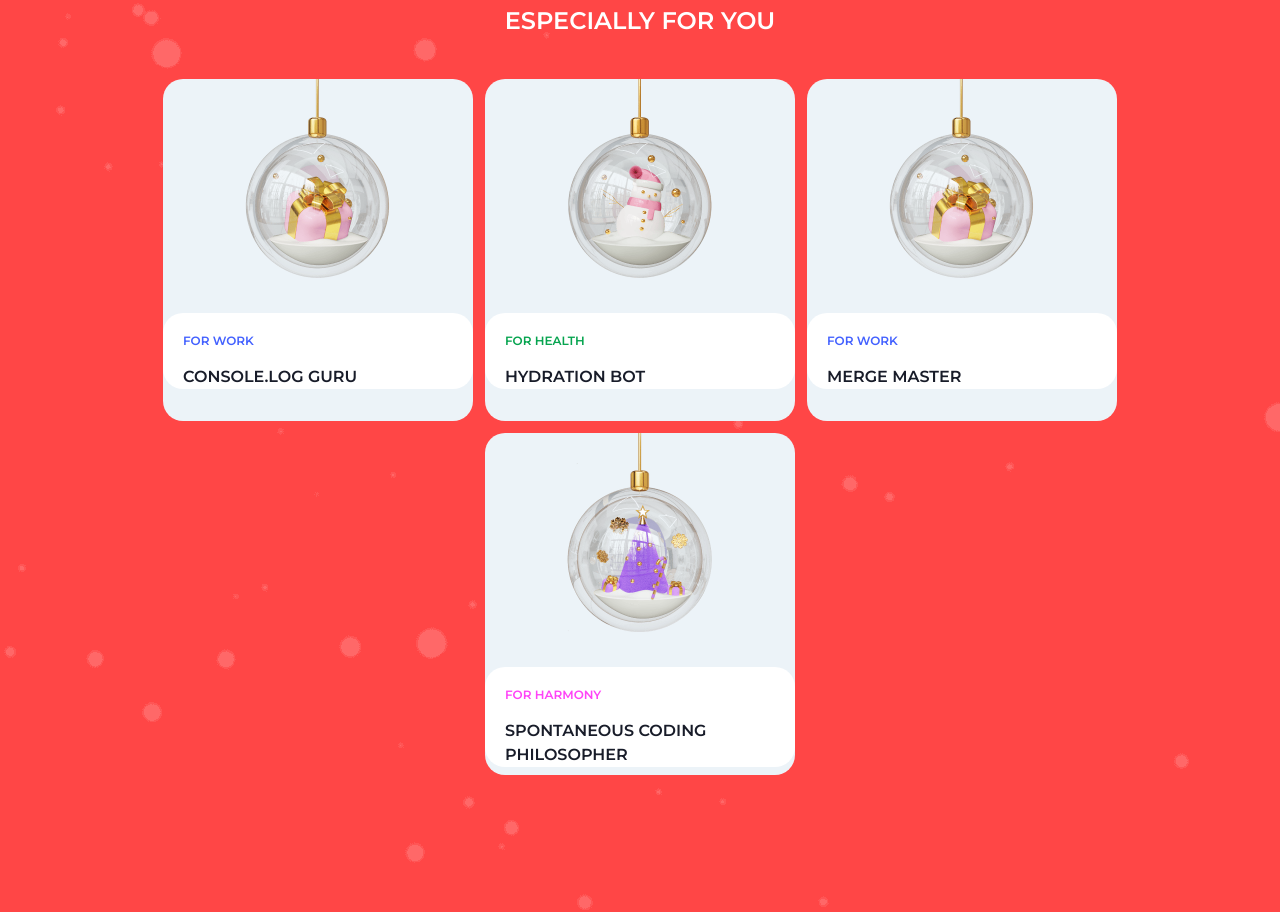
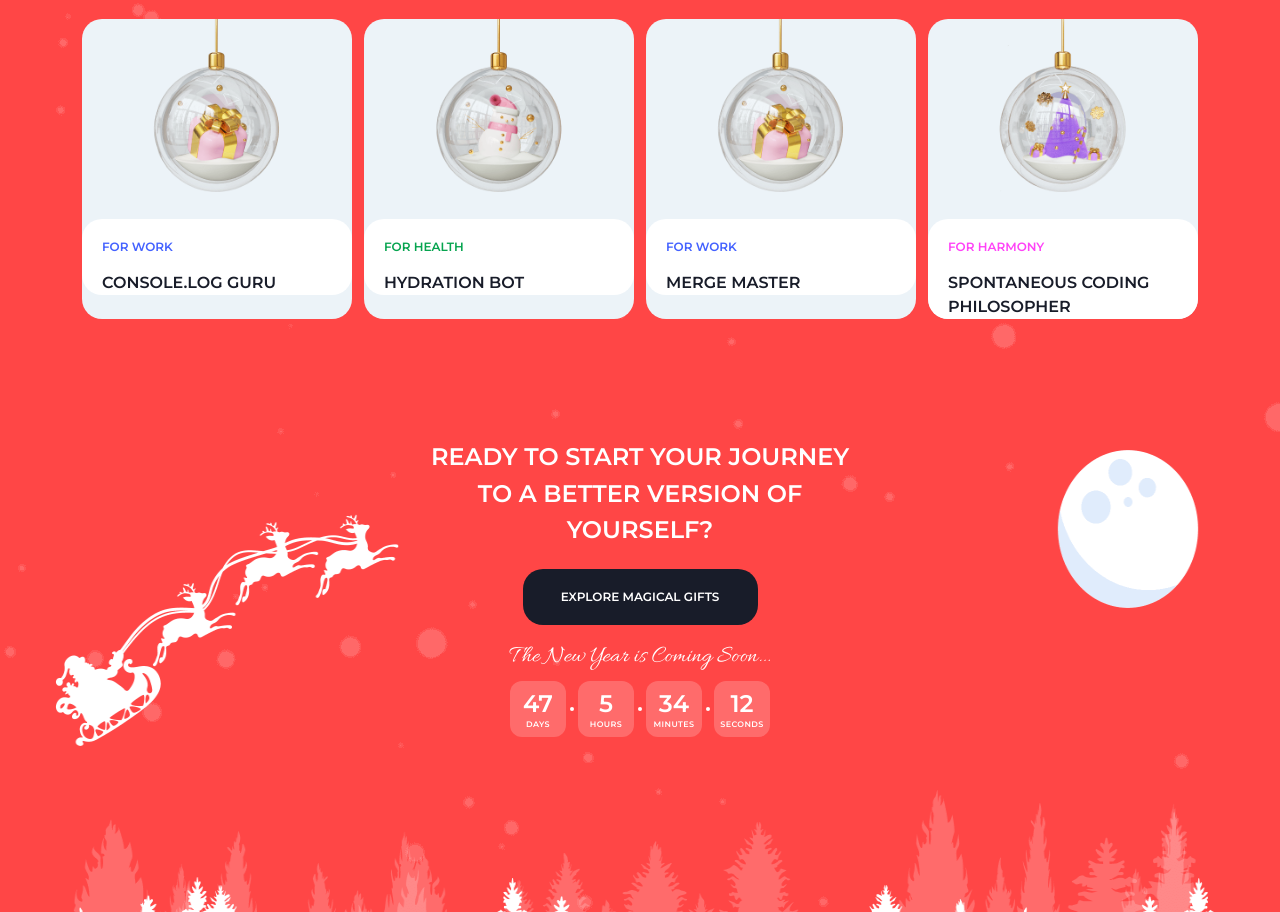
Before and after one commit to kanykeizulumova/Christmas-shop-for-RS-School, a website built with webpack: page christmas-shop/src/index.html in a window 1280 px wide. Shown: the part 1888-2800 px from the top of the page. Built offline with nearby package versions, Linux system fonts and the light colour scheme.

Commit message:
refactor: change some css styles

```diff
--- a/christmas-shop/src/styles/gift.css
+++ b/christmas-shop/src/styles/gift.css
@@ -2,6 +2,8 @@
 
 main {
     background-color: var(--primary);
+    border-radius: 20px;
+    overflow: hidden;
 }
 
 .gift-section {
@@ -11,19 +13,17 @@ main {
 }
 
 .gift-cards-container {
-    display: flex;
-    flex-direction: row;
-    flex-wrap: wrap;
+    display: grid;
+    grid-template-columns: repeat(4, 1fr);
     gap: 12px;
-    justify-content: center;
-    padding-bottom: 60px;
+    padding: 0 82px 60px;
 }
 
 .bg-garland {
     position: absolute;
     left: 0;
     top: 0;
-    width: 1440px;
+    width: 100%;
     height: 200px;
 }
 
@@ -32,6 +32,7 @@ main {
     flex-direction: column;
     align-items: center;
     padding-top: 60px;
+    gap: 20px;
 }
 
 .gift-text-container {
@@ -46,13 +47,32 @@ main {
     display: flex;
     flex-direction: row;
     gap: 8px;
+    margin-bottom: 20px;
 }
 
 .tabs {
     border-radius: 12px;
     height: 40px;
+    display: flex;
+    align-items: center;
+    justify-content: center;
+    cursor: pointer;
+    transition: background-color 0.3s;
+}
+
+.tabs:first-child {
+    background-color: var(--static-white20)
+}
+
+.tabs:first-child>.action-small {
+    color: var(--static-white);
+}
+
+.tabs:hover {
+    background-color: var(--static-white20);
 }
 
 .tabs>.action-small {
     padding: 12px 20px;
+    cursor: pointer;
 }
--- a/christmas-shop/src/styles/style.css
+++ b/christmas-shop/src/styles/style.css
@@ -111,6 +111,8 @@ p {
   background-color: var(--primary);
   background-image: url('../../assets/bg-snow.png');
   background-repeat: repeat;
+  border-radius: 20px;
+  overflow: hidden;
 }
 
 body {
@@ -118,6 +120,7 @@ body {
   margin: 0 auto;
   width: 100%;
   overflow-x: hidden;
+  background-color: var(--static-white);
 }
 
 header {
@@ -129,16 +132,16 @@ header {
   margin-left: 82px;
   margin-right: 82px;
   gap: 12px;
-  display: grid;
-  grid-template-columns: auto 1fr;
+  display: flex;
+  align-items: center;
+  justify-content: space-between;
   color: var(--dark);
 }
 
 .logo {
   display: flex;
+  align-items: center;
   gap: 8px;
-  margin-top: 12px;
-  margin-bottom: 12px;
 }
 
 .logo>p {
@@ -155,7 +158,7 @@ header {
 
 .items-container {
   display: flex;
-  justify-content: flex-end;
+  align-items: center;
   gap: 8px;
   color: var(--dark);
 }
@@ -163,12 +166,24 @@ header {
 .item {
   height: 40px;
   border-radius: 12px;
-  padding: 24px 20px;
+  padding: 12px 20px;
+  display: flex;
+  align-items: center;
+  justify-content: center;
 }
 
 .item>a {
   text-decoration: none;
   color: inherit;
+}
+
+.item.active {
+  background: var(--Primary-10, #FF46461A);
+  border-radius: 12px;
+}
+
+.item.active>a {
+  color: var(--primary);
 }
 
 .desktop-only {
@@ -180,16 +195,12 @@ header {
   display: flex;
   flex-direction: column;
   gap: 60px;
-  cursor: pointer;
 }
 
 .footer-cards {
-  display: flex;
-  flex-direction: row;
+  display: grid;
+  grid-template-columns: repeat(3, 1fr);
   gap: 12px;
-  border-radius: 60px;
-  flex-wrap: wrap;
-  justify-content: center;
 }
 
 .footer-santa,
@@ -201,6 +212,8 @@ header {
   gap: 12px;
   border-radius: 20px;
   background-color: var(--content-background);
+  text-decoration: none;
+  color: inherit;
 }
 
 .santa-card,
@@ -209,8 +222,6 @@ header {
   width: 80px;
   height: 80px;
   margin-top: 20px;
-  margin-left: 168.67px;
-  margin-right: 168.67px;
 }
 
 .action-large {
@@ -270,6 +281,8 @@ header {
 .footer-p {
   margin-top: 0;
   margin-bottom: 0;
+  text-decoration: none;
+  color: inherit;
 }
 
 .footer-p:hover {
@@ -327,6 +340,11 @@ header {
   padding: 20px 0;
 }
 
+.hero-btn a {
+  color: var(--static-white);
+  text-decoration: none;
+}
+
 .hero-up {
   margin: 0 0;
 }
@@ -343,22 +361,30 @@ header {
 }
 
 .about-section {
-  padding: 60px 8px;
+  padding: 60px 82px;
 }
 
 .about-container {
   background-color: var(--static-white);
   border-radius: 20px;
   max-width: 1276px;
-  display: flex;
-  flex-direction: row;
-  justify-self: center
+  display: grid;
+  grid-template-columns: 1fr 1fr;
+  margin: 0 auto;
+  overflow: hidden;
 }
 
 .santa-about {
   border-radius: 20px;
   border-style: none;
-  height: 528px;
+  width: 100%;
+  height: 100%;
+  object-fit: cover;
+}
+
+.image-container {
+  overflow: hidden;
+  border-radius: 0 20px 20px 0;
 }
 
 .abt-container {
@@ -459,25 +485,23 @@ header {
 }
 
 .best-gifts-cards {
-  display: flex;
-  flex-direction: row;
+  display: grid;
+  grid-template-columns: repeat(4, 1fr);
   gap: 12px;
-  flex-wrap: wrap;
-  justify-content: center;
 }
 
 .gifts-card {
-  width: 310px;
-  height: 342px;
   border-radius: 20px;
   background-color: var(--content-background);
   display: flex;
   flex-direction: column;
+  overflow: hidden;
 }
 
 .image-card>img {
-  width: 310px;
-  height: 230px;
+  width: 100%;
+  height: auto;
+  display: block;
 }
 
 .gifts-card-container {
@@ -511,3 +535,112 @@ header {
 .harmony {
   color: var(--tag-pink);
 }
+
+.cta-section {
+  position: relative;
+  min-height: 668px;
+  border-bottom-left-radius: 20px;
+  border-bottom-right-radius: 20px;
+  color: var(--static-white);
+  overflow: hidden;
+}
+
+.bg-forest {
+  position: absolute;
+  left: 0;
+  top: 0;
+  width: 100%;
+  height: 100%;
+  border-bottom-left-radius: 20px;
+  border-bottom-right-radius: 20px;
+}
+
+
+.cta-section-container {
+  max-width: 1276px;
+  margin: 60px auto;
+  position: relative;
+  z-index: 1;
+}
+
+.cta-cont {
+  max-width: 426px;
+  margin: 60px auto;
+  display: flex;
+  flex-direction: column;
+  gap: 20px;
+  align-items: center;
+  text-align: center;
+}
+
+.cta-cont>h2 {
+  margin-top: 0;
+  margin-bottom: 0;
+}
+
+.cta-cont>button {
+  border-radius: 20px;
+  border-style: none;
+  background-color: var(--dark);
+  width: 235px;
+  height: 56px;
+  cursor: pointer;
+}
+
+.cta-cont>button>.action-small {
+  color: var(--static-white);
+}
+
+.timer-container {
+  display: flex;
+  flex-direction: column;
+  align-items: center;
+  gap: 12px;
+}
+
+.timer-container>.caption {
+  margin: 0;
+}
+
+.countdown {
+  display: flex;
+  flex-direction: row;
+  align-items: center;
+  gap: 4px;
+}
+
+.countdown__item {
+  display: flex;
+  flex-direction: column;
+  align-items: center;
+  justify-content: center;
+  width: 56px;
+  height: 56px;
+  background-color: var(--static-white20);
+  border-radius: 12px;
+}
+
+.countdown__value {
+  font-family: var(--main-font);
+  font-size: 24px;
+  font-weight: 600;
+  line-height: 130%;
+  color: var(--static-white);
+}
+
+.countdown__label {
+  font-family: var(--main-font);
+  font-size: 8px;
+  font-weight: 600;
+  line-height: 130%;
+  letter-spacing: 0.05em;
+  text-transform: uppercase;
+  color: var(--static-white);
+}
+
+.countdown__divider {
+  width: 4px;
+  height: 4px;
+  border-radius: 50%;
+  background-color: var(--static-white);
+}
```
